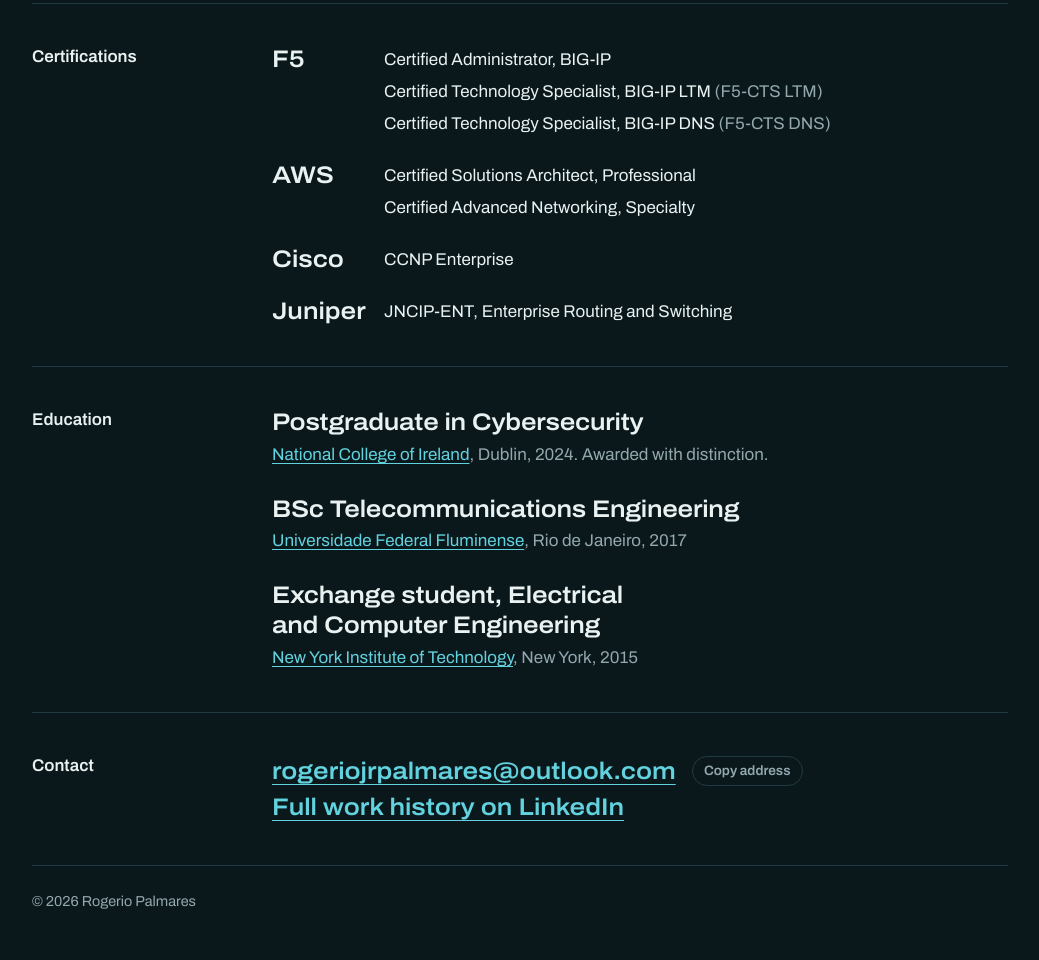
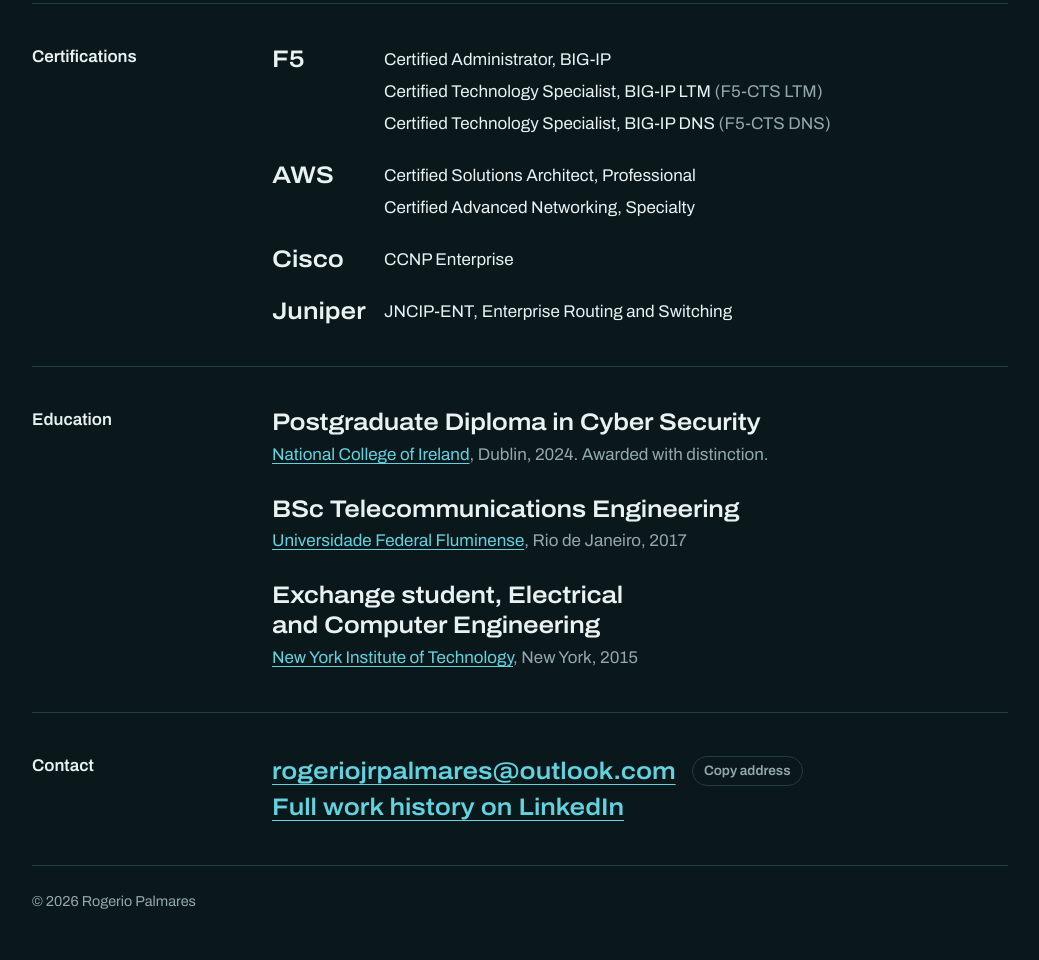
Before and after one commit to rogeriojrpalmares/rogeriojrpalmares.github.io, a plain HTML site: page index.html in a window 1280 px wide. Shown: the part 1496-2456 px from the top of the page, without its empty margins (120-1159 px from the left). Drawn offline with Linux system fonts and the light colour scheme.

Commit message:
Use the exact NCI award title
Co-Authored-By: Claude Fable 5.2 <noreply@anthropic.com>
Claude-Session: https://claude.ai/code/session_01C1qnUkghUgwVEphWWXMM3L

```diff
--- a/index.html
+++ b/index.html
@@ -130,7 +130,7 @@
         <h2 id="education-title">Education</h2>
         <ul class="rows">
           <li>
-            <h3>Postgraduate in Cybersecurity</h3>
+            <h3>Postgraduate Diploma in Cyber Security</h3>
             <p><a href="https://www.ncirl.ie/">National College of Ireland</a>, Dublin, 2024. Awarded with distinction.</p>
           </li>
           <li>
```
